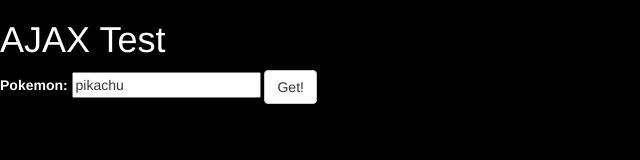
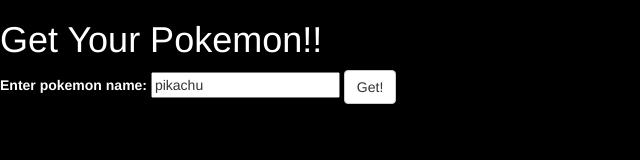
Before and after one commit to mcchung52/007.pokemon, a plain HTML site: page index.html in a window 1280 px wide. Shown: the whole page, without its empty margins (0-640 px from the left). Drawn offline with nearby package versions, Linux system fonts and the light colour scheme; no server answers.

Commit message:
changed title in page

```diff
--- a/index.html
+++ b/index.html
@@ -8,8 +8,8 @@
 </head>
 
 <body>
-	<h1>AJAX Test</h1>
-	<label for="pokemon">Pokemon:</label>
+	<h1>Get Your Pokemon!!</h1>
+	<label for="pokemon">Enter pokemon name:</label>
 	<input type="text" id="input" value="pikachu">
 	<button class="btn btn-default" id="get">Get!</button>
 
```
